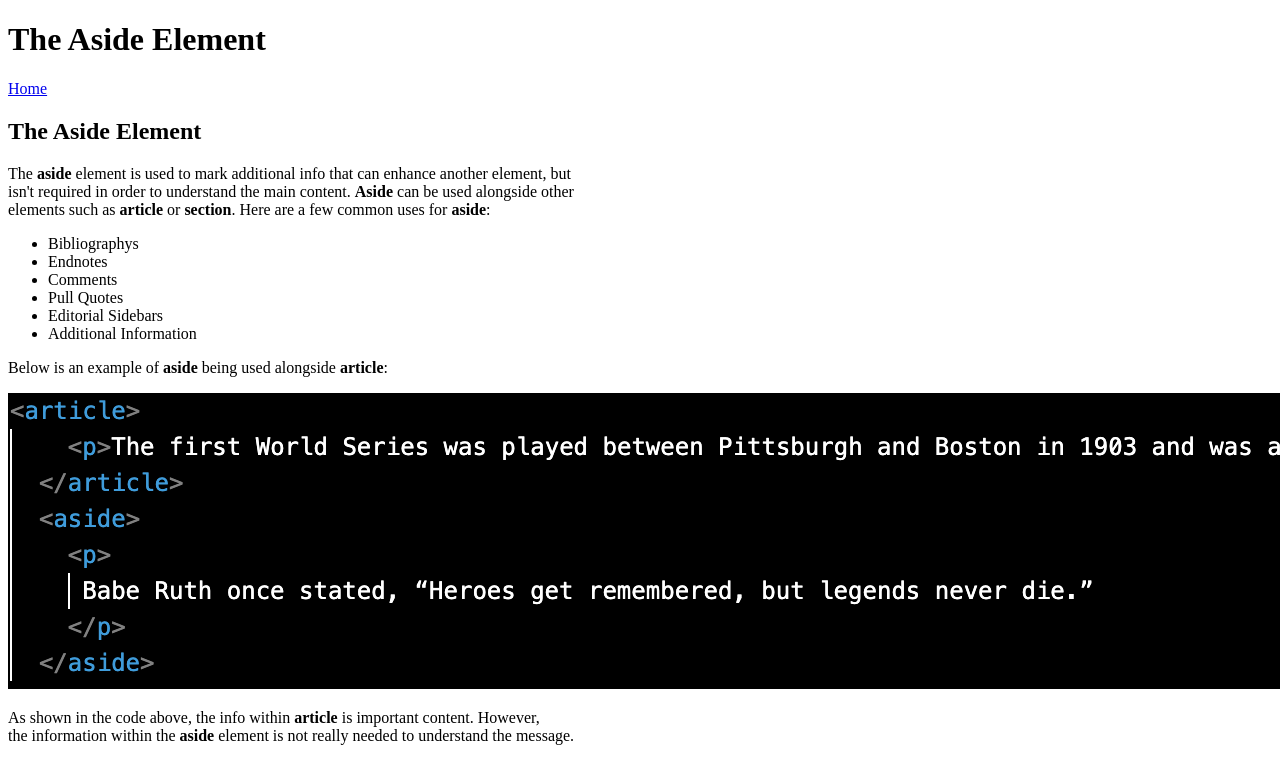
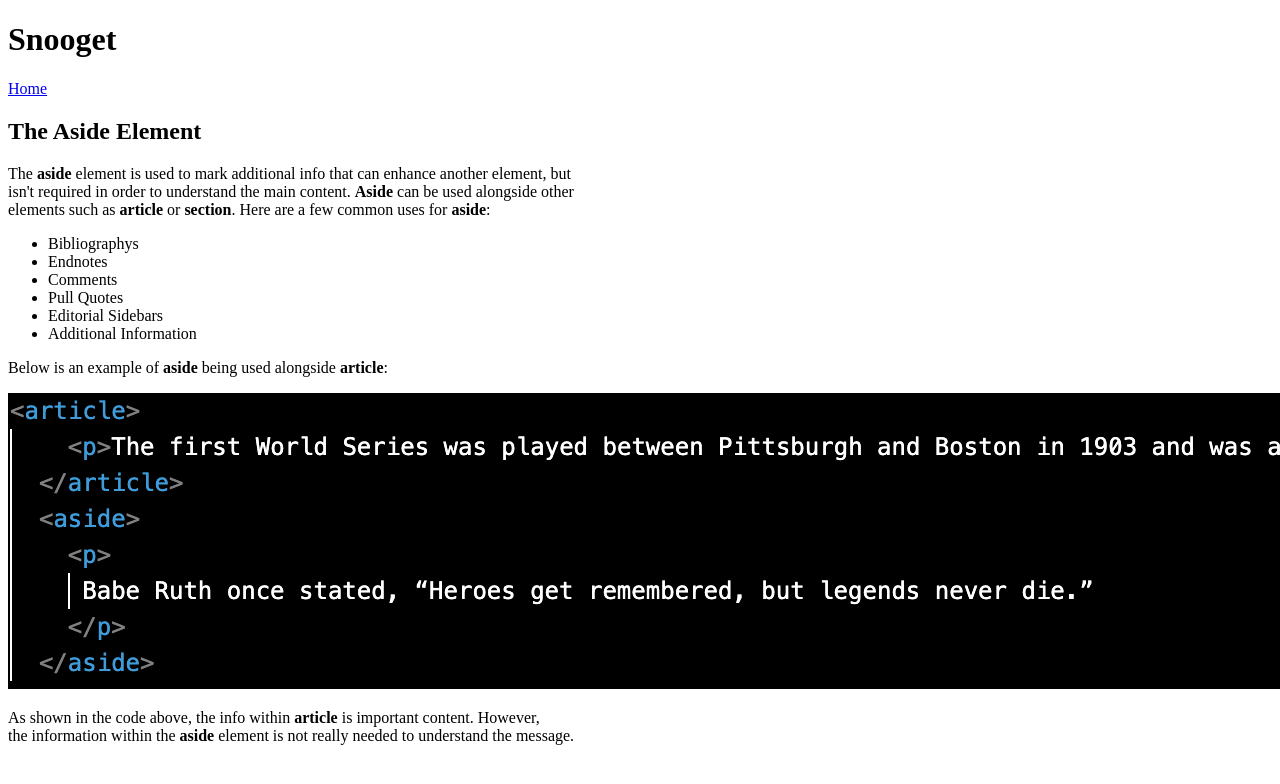
Before and after one commit to snooget/snooget.github.io, a plain HTML site: page html-blog/semantic-html-blog/the-aside-element.html in a window 1280 px wide. Shown: the top 784 px of the page. Drawn offline with Linux system fonts and the light colour scheme; files whose address does not match are found by name.

Commit message:
added snooget name to the header of article

```diff
--- a/html-blog/semantic-html-blog/the-aside-element.html
+++ b/html-blog/semantic-html-blog/the-aside-element.html
@@ -6,7 +6,7 @@
 
     <body>
         <header>
-            <h1>The Aside Element</h1>
+            <h1>Snooget</h1>
             <nav>
                 <a href="/Users/snooget/snooget-web-dev/index.html">Home</a>
             </nav>
```
